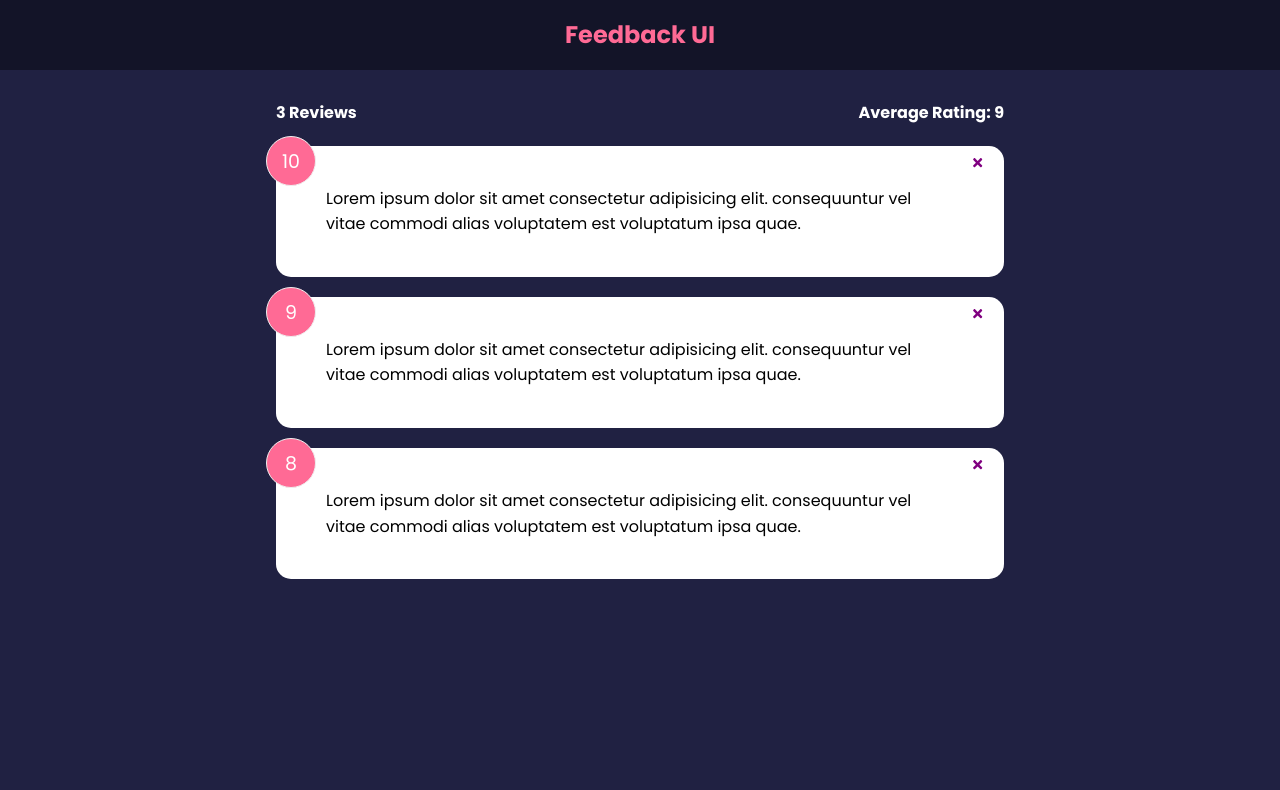
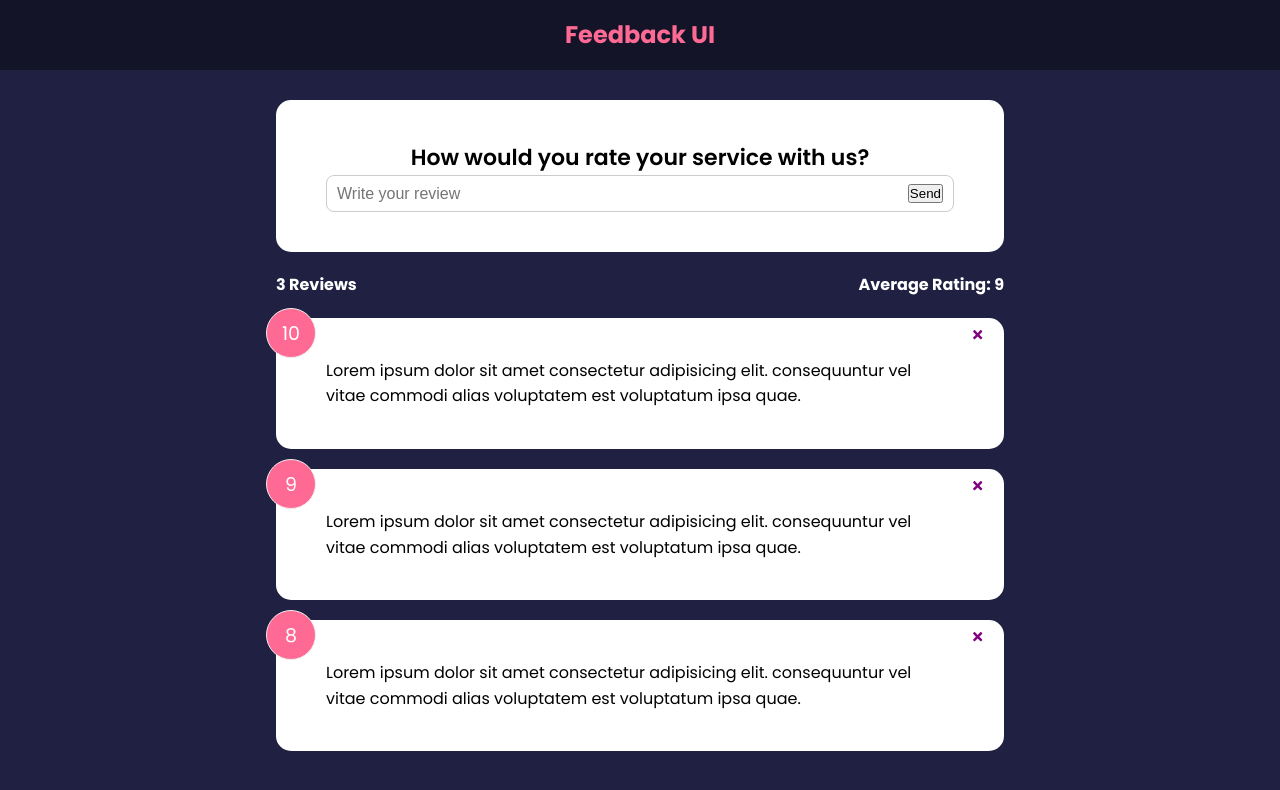
Before and after one commit to OlgaMinaievaWebDev/feedback-app, a React (Vite) app: page / in a window 1280 px wide. Shown: the top 790 px of the page. Built offline with nearby package versions, Linux system fonts and the light colour scheme.

Commit message:
Form input and state

```diff
--- a/src/App.jsx
+++ b/src/App.jsx
@@ -1,8 +1,10 @@
 import { useState } from "react";
+import Header from "./components/Header";
 import FeedbackList from "./components/FeedbackList";
-import Header from "./components/Header";
+import FeedbackStats from "./components/FeedbackStats";
+
 import FeedbackData from "./data/FeedbackData";
-import FeedbackStats from "./components/FeedbackStats";
+import FeedbackForm from "./components/FeedbackForm";
 
 function App() {
   const [feedback, setFeedback] = useState(FeedbackData);
@@ -18,6 +20,7 @@
       <div>
         <Header />
         <div className="container">
+          <FeedbackForm />
           <FeedbackStats feedback={feedback} />
           <FeedbackList feedback={feedback} handleDelete={deleteFeedback} />
         </div>
--- /dev/null
+++ b/src/components/FeedbackForm.jsx
@@ -0,0 +1,30 @@
+import { useState } from "react";
+import Card from "./shared/Card";
+
+function FeedbackForm() {
+  const [text, setText] = useState("");
+
+  const handleTextChange = (e) => {
+    setText(e.target.value);
+  };
+  return (
+    <Card>
+      <form>
+        <h2>
+          How would you rate your service with us?
+          <div className="input-group">
+            <input
+              type="text"
+              placeholder="Write your review"
+              onChange={handleTextChange}
+              value={text}
+            />
+            <button type="submit">Send</button>
+          </div>
+        </h2>
+      </form>
+    </Card>
+  );
+}
+
+export default FeedbackForm;
```
